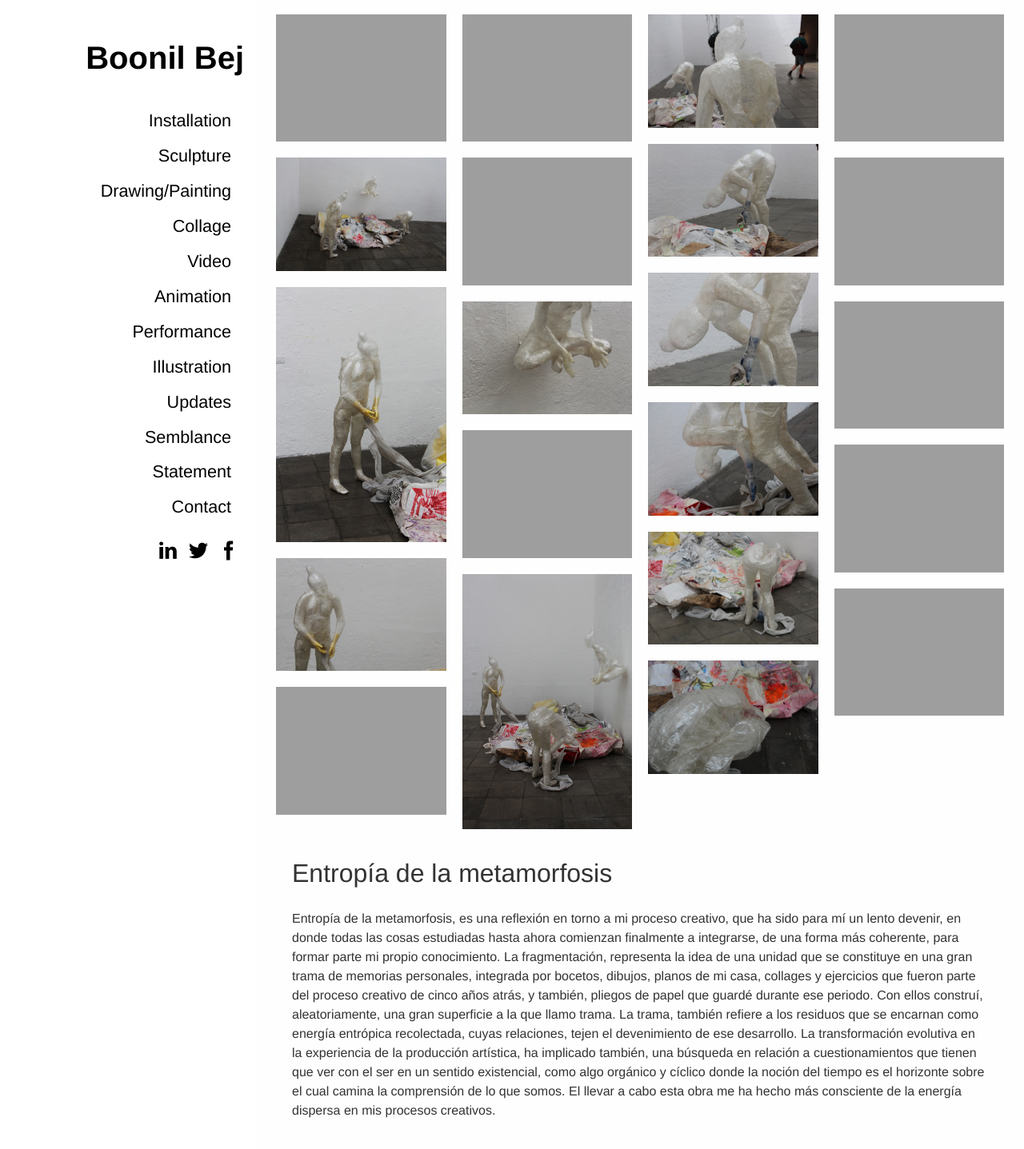
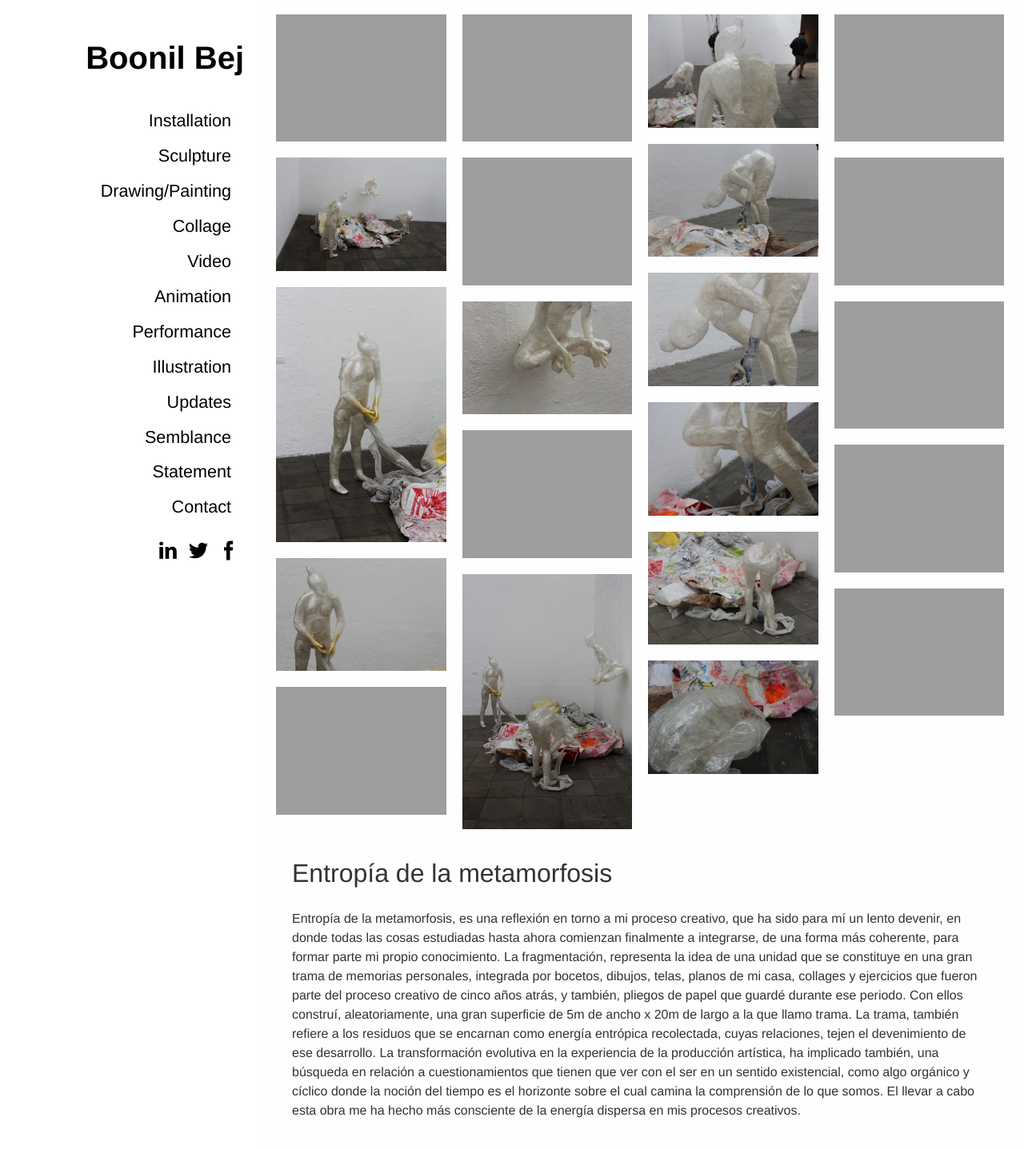
Before and after one commit to boonil/boonil.art, a Jekyll site: the page built from _pages/entropy.md, in a window 1280 px wide. Shown: the top 1437 px of the page at 80% size. Built offline with Jekyll 4.4.1, drawn with Linux system fonts in a browser that asks for light colours.

Commit message:
Update entropy.md

```diff
--- a/_pages/entropy.md
+++ b/_pages/entropy.md
@@ -6,4 +6,4 @@
 
 # Entropía de la metamorfosis
 
-Entropía de la metamorfosis, es una reflexión en torno a mi proceso creativo, que ha sido para mí un lento devenir, en donde todas las cosas estudiadas hasta ahora comienzan finalmente a integrarse, de una forma más coherente, para formar parte mi propio conocimiento. La fragmentación, representa la idea de una unidad que se constituye en una gran trama de memorias personales, integrada por bocetos, dibujos, planos de mi casa, collages y ejercicios que fueron parte del proceso creativo de cinco años atrás, y también, pliegos de papel que guardé durante ese periodo. Con ellos construí, aleatoriamente, una gran superficie a la que llamo trama. La trama, también refiere a los residuos que se encarnan como energía entrópica recolectada, cuyas relaciones, tejen el devenimiento de ese desarrollo. La transformación evolutiva en la experiencia de la producción artística, ha implicado también, una búsqueda en relación a cuestionamientos que tienen que ver con el ser en un sentido existencial, como algo orgánico y cíclico donde la noción del tiempo es el horizonte sobre el cual camina la comprensión de lo que somos. El llevar a cabo esta obra me ha hecho más consciente de la energía dispersa en mis procesos creativos.
+Entropía de la metamorfosis, es una reflexión en torno a mi proceso creativo, que ha sido para mí un lento devenir, en donde todas las cosas estudiadas hasta ahora comienzan finalmente a integrarse, de una forma más coherente, para formar parte mi propio conocimiento. La fragmentación, representa la idea de una unidad que se constituye en una gran trama de memorias personales, integrada por bocetos, dibujos, telas, planos de mi casa, collages y ejercicios que fueron parte del proceso creativo de cinco años atrás, y también, pliegos de papel que guardé durante ese periodo. Con ellos construí, aleatoriamente, una gran superficie de 5m de ancho x 20m de largo a la que llamo trama. La trama, también refiere a los residuos que se encarnan como energía entrópica recolectada, cuyas relaciones, tejen el devenimiento de ese desarrollo. La transformación evolutiva en la experiencia de la producción artística, ha implicado también, una búsqueda en relación a cuestionamientos que tienen que ver con el ser en un sentido existencial, como algo orgánico y cíclico donde la noción del tiempo es el horizonte sobre el cual camina la comprensión de lo que somos. El llevar a cabo esta obra me ha hecho más consciente de la energía dispersa en mis procesos creativos.
```
